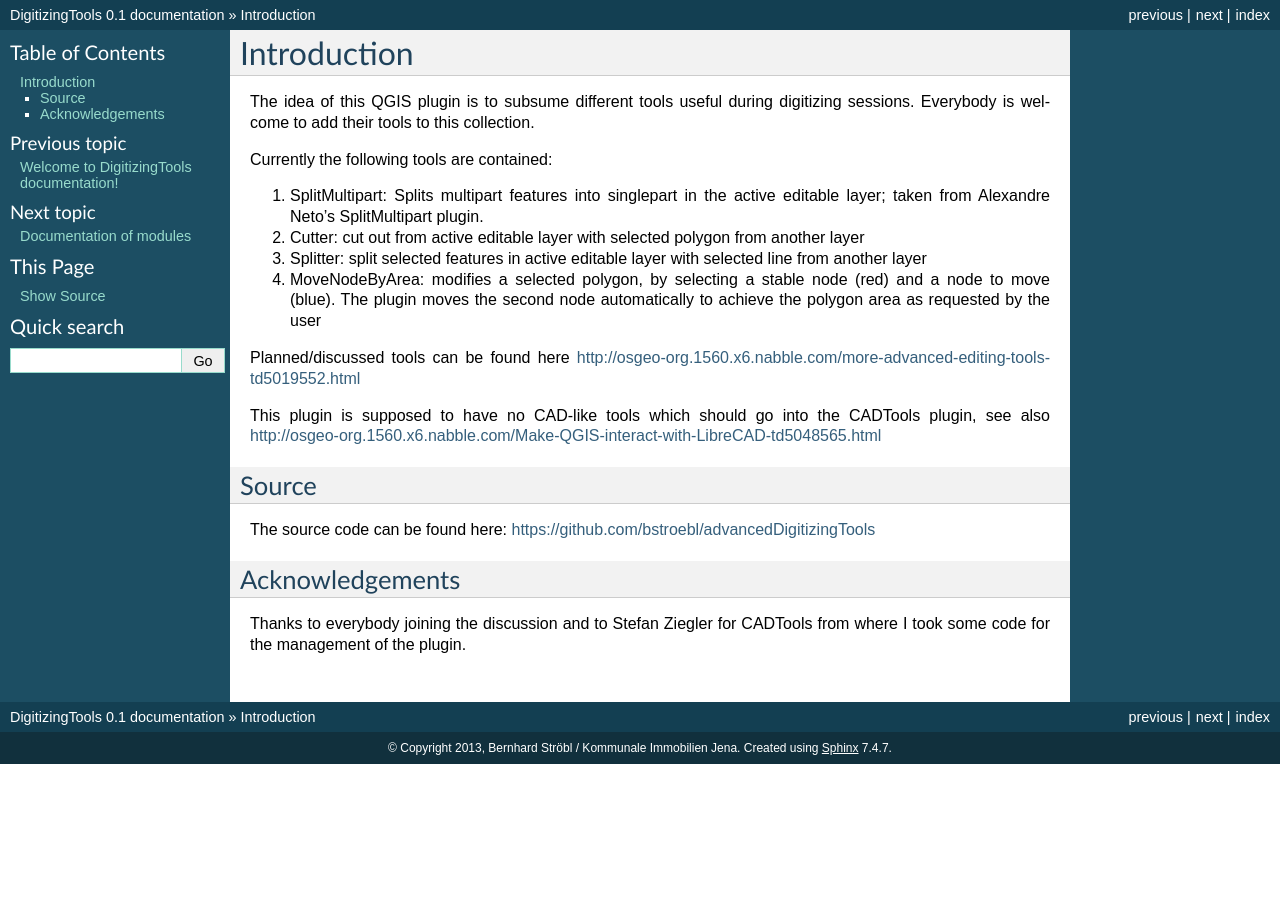
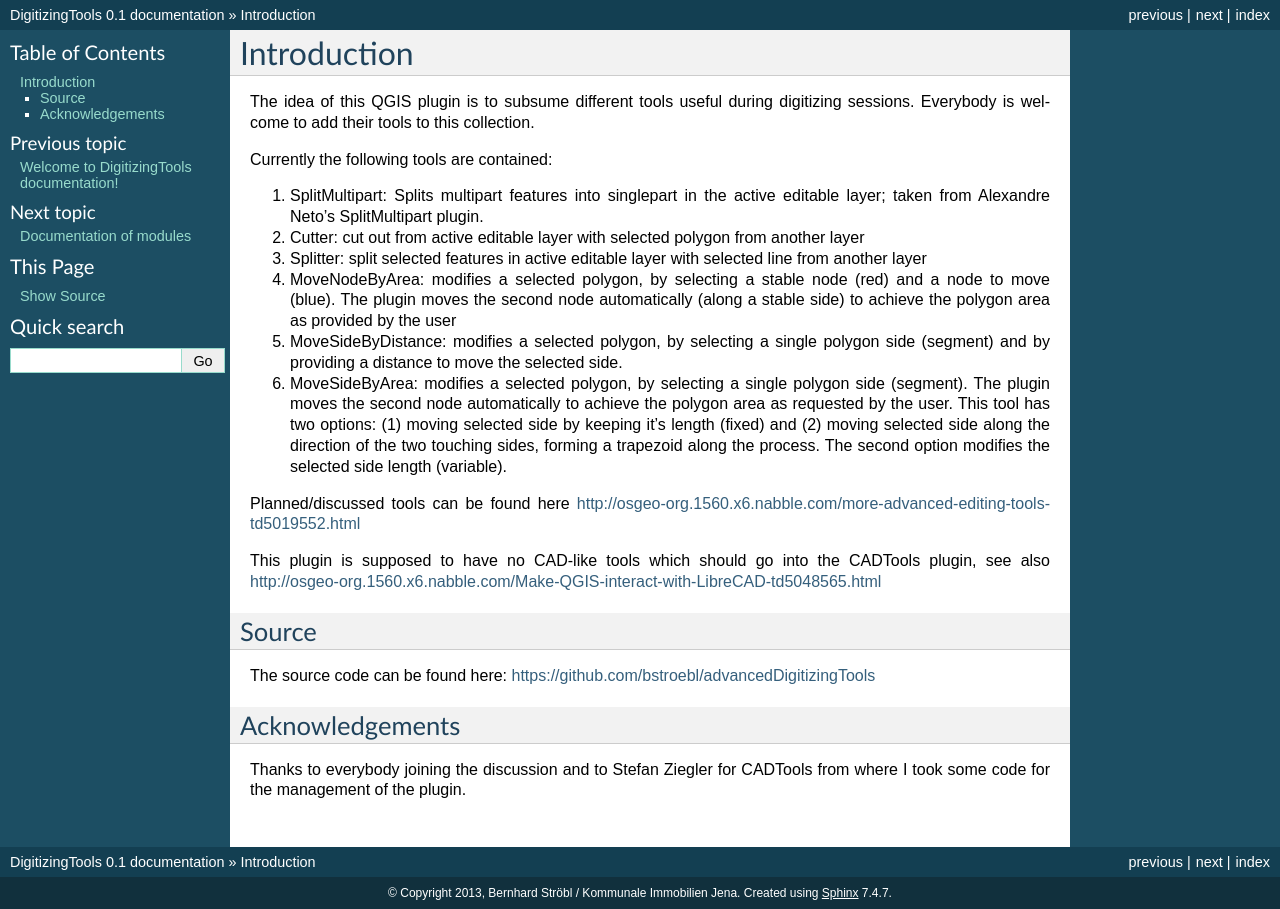
Before and after one commit to bstroebl/DigitizingTools, a Sphinx documentation site: the page built from help/source/intro.rst, in a window 1280 px wide. Built offline with Sphinx 7.4.7, drawn with Linux system fonts in a browser that asks for light colours; formulas are drawn with MathJax 3.

Commit message:
updated documentation for new area tools

```diff
--- a/help/source/intro.rst
+++ b/help/source/intro.rst
@@ -16,8 +16,17 @@
     selected line from another layer
 #.  MoveNodeByArea: modifies a selected polygon, by selecting a stable
     node (red) and a node to move (blue). The plugin moves the
-    second node automatically to achieve the polygon area as requested
-    by the user
+    second node automatically (along a stable side) to achieve the polygon
+    area as provided by the user
+#.  MoveSideByDistance: modifies a selected polygon, by selecting a single
+    polygon side (segment) and by providing a distance to move the selected side.
+#.  MoveSideByArea: modifies a selected polygon, by selecting a single
+    polygon side (segment). The plugin moves the second node automatically
+    to achieve the polygon area as requested by the user. This tool has two
+    options: (1) moving selected side by keeping it's length (fixed) and
+    (2) moving selected side along the direction of the two touching sides,
+    forming a trapezoid along the process. The second option modifies the
+    selected side length (variable).
 
 Planned/discussed tools can be found here http://osgeo-org.1560.x6.nabble.com/more-advanced-editing-tools-td5019552.html
 
```
